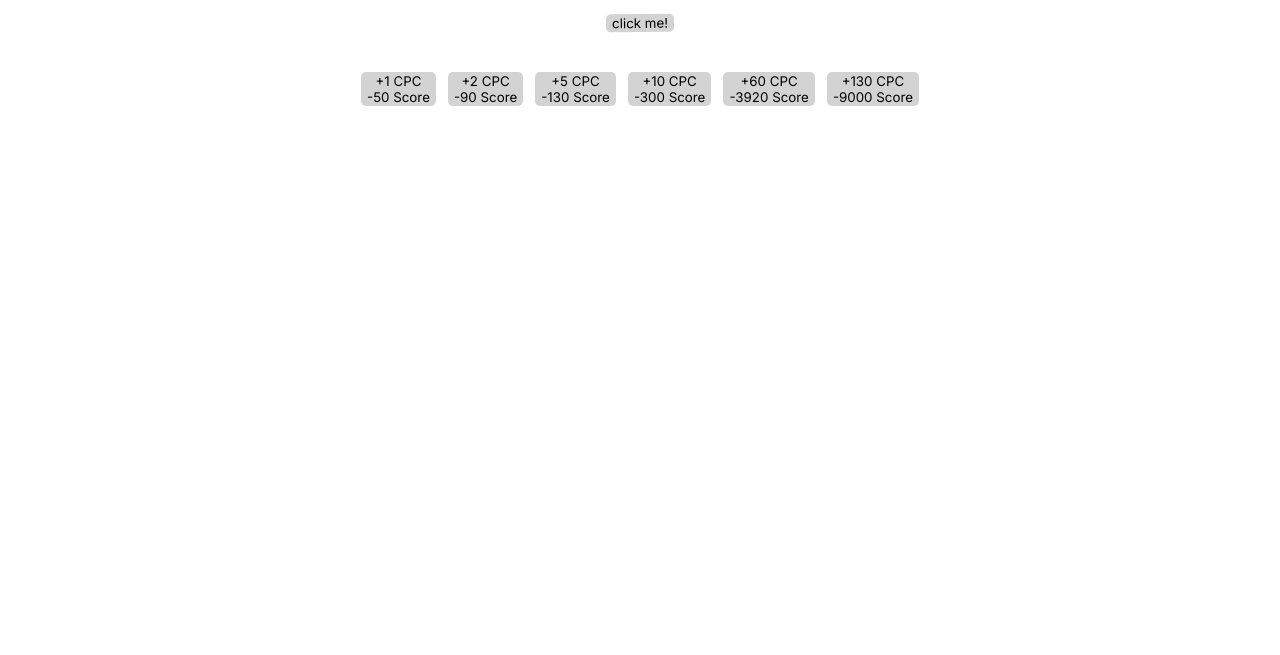
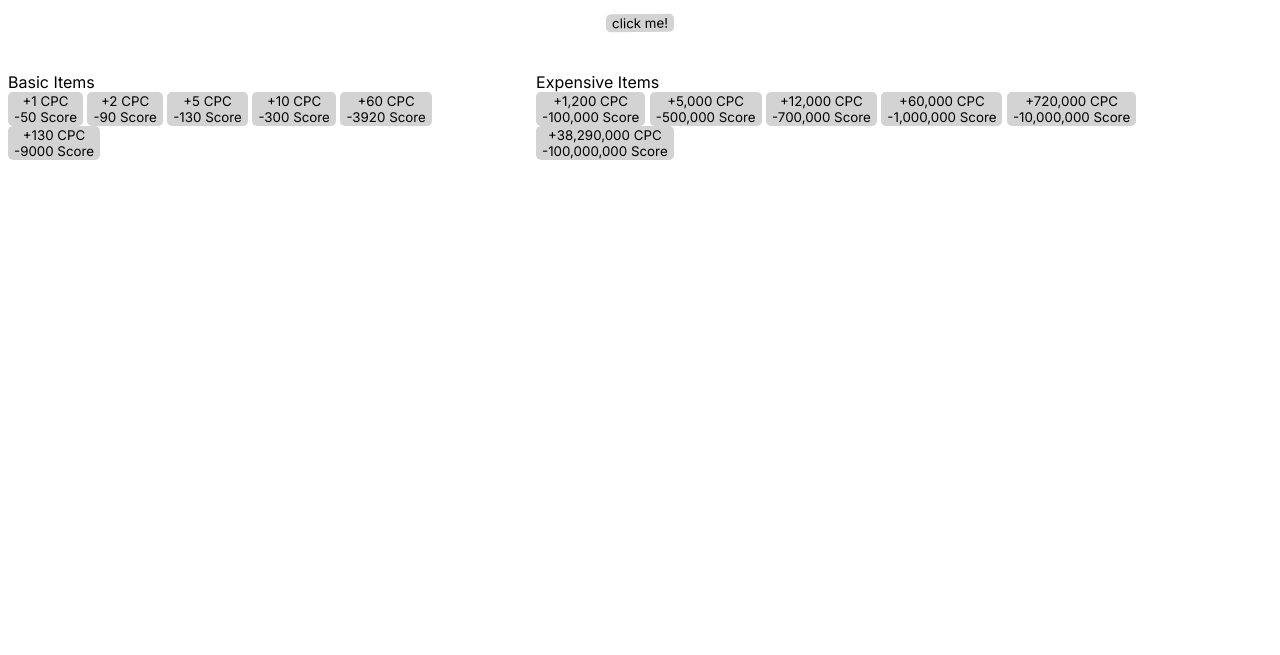
Before and after one commit to 777-pig-42/clicker-game, a plain HTML site: page index.html in a window 1280 px wide. Shown: the part 145-800 px from the top of the page. Drawn offline with Linux system fonts and the light colour scheme.

Commit message:
Add files via upload

```diff
--- a/index.html
+++ b/index.html
@@ -13,15 +13,31 @@
 
     <body>
         <h1 id="counter">0</h1>
-        <h1 id=count-2>CPS: <span id="counter2">1</span></h1>
+        <h1 id="count-2">CPC: <span id="counter2">1</span></h1>
         <button id="click">click me!</button>
         <section class="shop">
-            <button onclick="increaseCPS(50, 1)">+1 CPC <br> -50 Score</button>
-            <button onclick="increaseCPS(90, 2)">+2 CPC <br> -90 Score</button>
-            <button onclick="increaseCPS(130, 5)">+5 CPC <br> -130 Score</button>
-            <button onclick="increaseCPS(300, 10)">+10 CPC <br> -300 Score</button>
-            <button onclick="increaseCPS(3920, 60)">+60 CPC <br> -3920 Score</button>
-            <button onclick="increaseCPS(9000, 130)">+130 CPC <br> -9000 Score</button>
+            <div class="container">
+                <label for="basic">Basic Items</label>
+                <div id="basic" class="basic">
+                    <button onclick="increaseCPC(50, 1)">+1 CPC <br> -50 Score</button>
+                    <button onclick="increaseCPC(90, 2)">+2 CPC <br> -90 Score</button>
+                    <button onclick="increaseCPC(130, 5)">+5 CPC <br> -130 Score</button>
+                    <button onclick="increaseCPC(300, 10)">+10 CPC <br> -300 Score</button>
+                    <button onclick="increaseCPC(3920, 60)">+60 CPC <br> -3920 Score</button>
+                    <button onclick="increaseCPC(9000, 130)">+130 CPC <br> -9000 Score</button>
+                </div>
+            </div>
+            <div class="container">
+                <label for="basic">Expensive Items</label>
+                <div id="rare" class="rare">
+                    <button onclick="increaseCPC(100000, 1200)">+1,200 CPC <br> -100,000 Score</button>
+                    <button onclick="increaseCPC(500000, 5000)">+5,000 CPC <br> -500,000 Score</button>
+                    <button onclick="increaseCPC(700000, 12000)">+12,000 CPC <br> -700,000 Score</button>
+                    <button onclick="increaseCPC(1000000, 60000)">+60,000 CPC <br> -1,000,000 Score</button>
+                    <button onclick="increaseCPC(10000000, 720000)">+720,000 CPC <br> -10,000,000 Score</button>
+                    <button onclick="increaseCPC(100000000, 38290000)">+38,290,000 CPC <br> -100,000,000 Score</button>
+                </div>
+            </div>
         </section>
     </body>
 </html>
```
